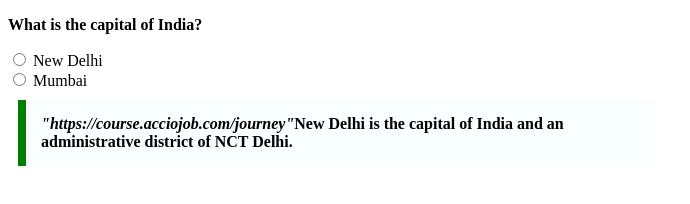
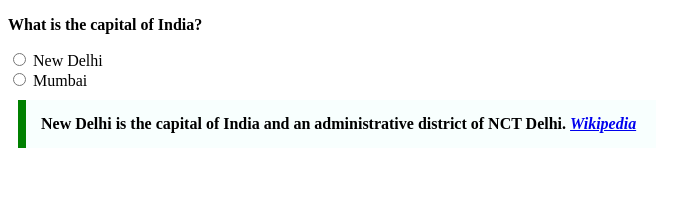
Before and after one commit to acciojob/trivia-Sathiya200010, a website: page main.html in a window 1280 px wide. Shown: the whole page, without its empty margins (0-690 px from the left). Drawn offline with Linux system fonts and the light colour scheme.

Commit message:
created a submission

```diff
--- a/main.html
+++ b/main.html
@@ -24,8 +24,8 @@
 	<label for="one"> New Delhi</label><br>
 	<input type ="radio" id="two" name="capital">
 	<label for ="two">Mumbai</label>
-	<blockquote id="cit" ><cite>"https://course.acciojob.com/journey"</cite>New Delhi is the capital of India and an administrative district of NCT Delhi.</blockquote>
-
+	<blockquote id="cit" >New Delhi is the capital of India and an administrative district of NCT Delhi.
+	<cite><a href="https://course.acciojob.com/journey" target="_blank">Wikipedia</a></cite></blockquote>
 	<!-- the entire body must be written by student -->
     <script type="text/javascript" src="./script.js">
 </script>
--- a/script.js
+++ b/script.js
@@ -1 +1,2 @@
 //your code here
+https://www.svgrepo.com/show/345221/three-dots.svg
```
